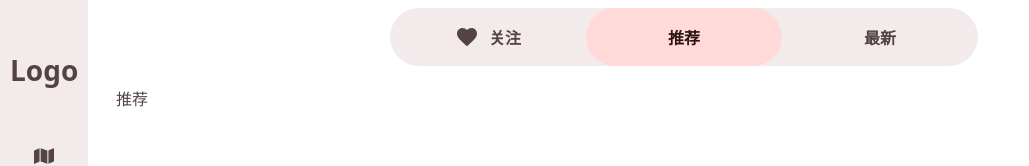
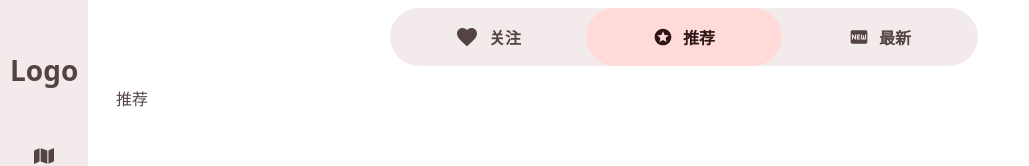
Before and after one commit to BettyJoya/calligraphy-platform, a React (Vite) app: page /home/community in a window 1280 px wide. Shown: the top 166 px of the page, without its empty margins (0-1029 px from the left). Built offline with nearby package versions, Linux system fonts and the light colour scheme.

Commit message:
feat(community): ✨ page nav

```diff
--- a/src/pages/home/pages/community/Community.tsx
+++ b/src/pages/home/pages/community/Community.tsx
@@ -2,6 +2,11 @@
 import { FC, useState } from 'react';
 import './community.css';
 import FavoriteIcon from '@mui/icons-material/Favorite';
+import { MdFiberNew, MdStars } from 'react-icons/md';
+
+import { Attention } from './pages/attention/Attention.tsx';
+import { Recommend } from './pages/recommend/Recommend.tsx';
+import { New } from './pages/new/New.tsx';
 
 const Community: FC = () => {
   // const navigate = useNavigate();
@@ -32,21 +37,15 @@ const Community: FC = () => {
             className={currentKind === 'recommend' ? 'nav-item active' : 'nav-item'}
             onClick={changeKind('recommend')}
           >
-            推荐
+            <MdStars /> 推荐
           </div>
           <div className={currentKind === 'new' ? 'nav-item active' : 'nav-item'} onClick={changeKind('new')}>
-            最新
+            <MdFiberNew /> 最新
           </div>
         </div>
       </div>
       <div className="community-main">
-        {currentKind === 'attention' ? (
-          <div>关注</div>
-        ) : currentKind === 'recommend' ? (
-          <div>推荐</div>
-        ) : (
-          <div>最新</div>
-        )}
+        {currentKind === 'attention' ? <Attention /> : currentKind === 'recommend' ? <Recommend /> : <New />}
       </div>
       {/* <MessageSnackbar
         vertical="top"
--- /dev/null
+++ b/src/pages/home/pages/community/pages/attention/Attention.tsx
@@ -0,0 +1,7 @@
+import { FC } from 'react';
+
+const Attention: FC = () => {
+  return <div>关注</div>;
+};
+
+export { Attention };
--- /dev/null
+++ b/src/pages/home/pages/community/pages/new/New.tsx
@@ -0,0 +1,7 @@
+import { FC } from 'react';
+
+const New: FC = () => {
+  return <div>最新</div>;
+};
+
+export { New };
--- /dev/null
+++ b/src/pages/home/pages/community/pages/recommend/Recommend.tsx
@@ -0,0 +1,7 @@
+import { FC } from 'react';
+
+const Recommend: FC = () => {
+  return <div>推荐</div>;
+};
+
+export { Recommend };
```
